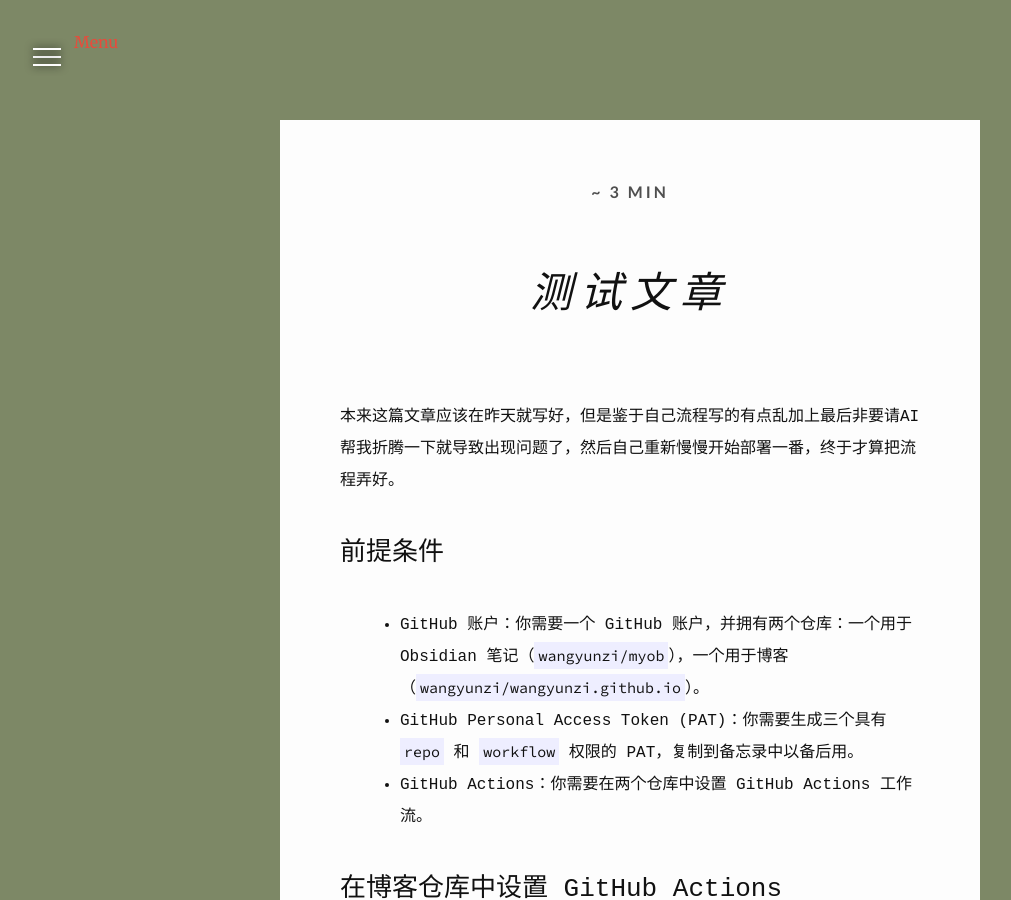
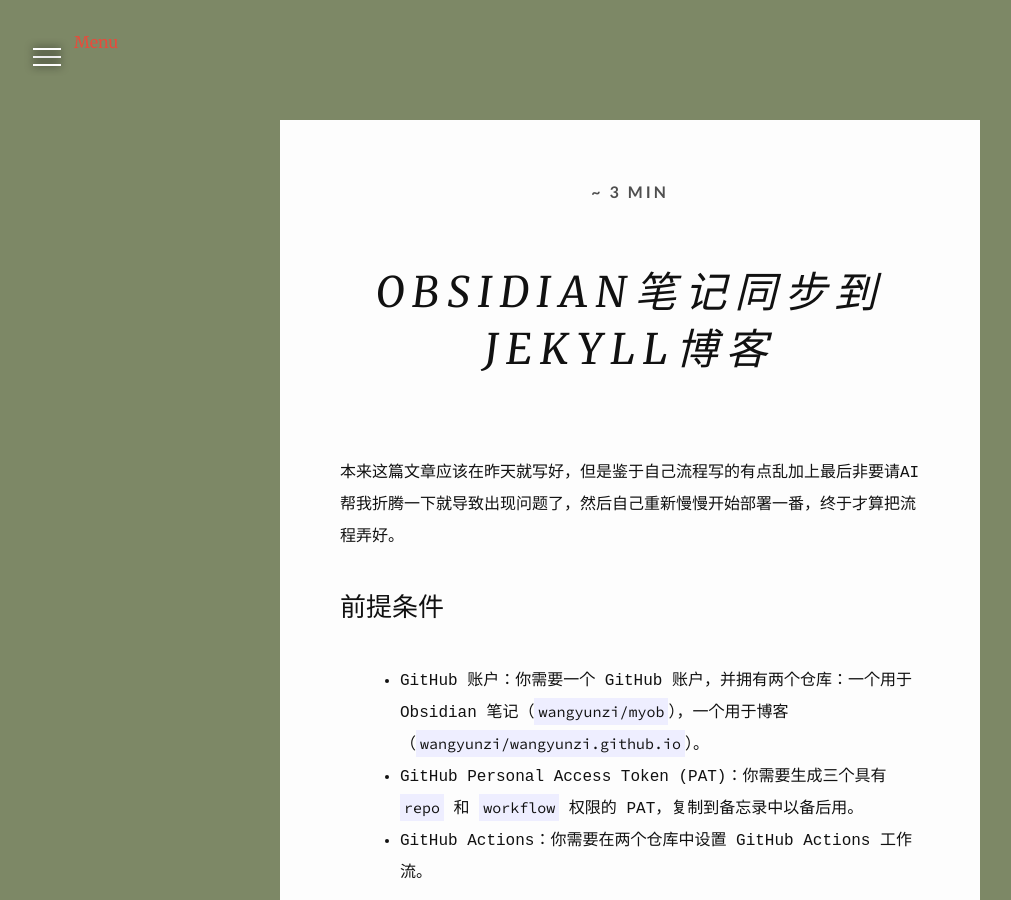
Before and after one commit to wangyunzi/wangyunzi.github.io, a Jekyll site: the page built from _posts/2024-08-08-Obsidian笔记同步到jekyll博客.md, in a window 1280 px wide and 900 px high. Shown: the whole window, without its empty margins (10-1021 px from the left). Built offline with Jekyll 4.4.1, drawn with Linux system fonts in a browser that asks for light colours; nearby versions of some CDN libraries; comment, search, counter and statistics services are not loaded.

Commit message:
Sync _posts from Obsidian repository

```diff
--- a/_posts/2024-08-08-Obsidian笔记同步到jekyll博客.md
+++ b/_posts/2024-08-08-Obsidian笔记同步到jekyll博客.md
@@ -5,9 +5,7 @@ tags:
   - jekyll
 date: "2024-08-08 08:18:00"
 slug: "132"
-title: 测试文章
-thumb:
-backgrounds:
+title: Obsidian笔记同步到jekyll博客
 ---
 
 本来这篇文章应该在昨天就写好，但是鉴于自己流程写的有点乱加上最后非要请AI 帮我折腾一下就导致出现问题了，然后自己重新慢慢开始部署一番，终于才算把流程弄好。
```
